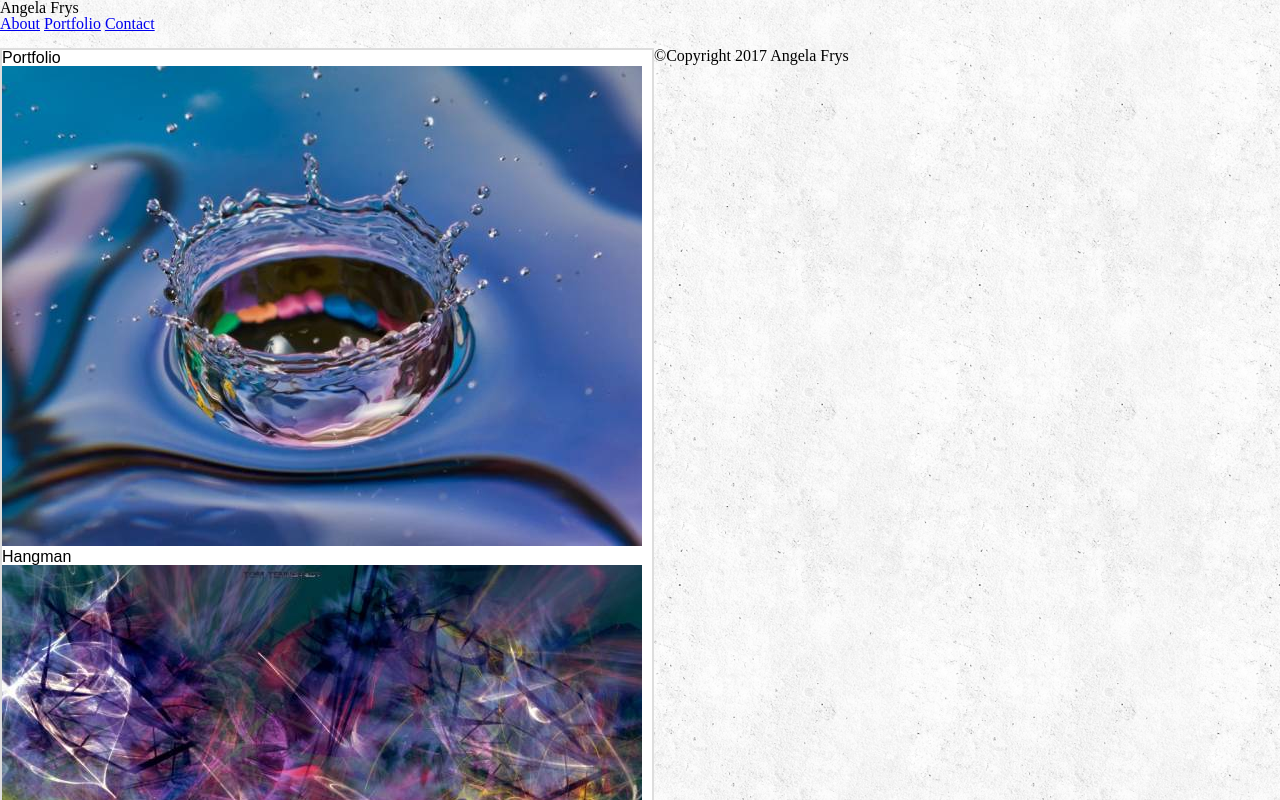
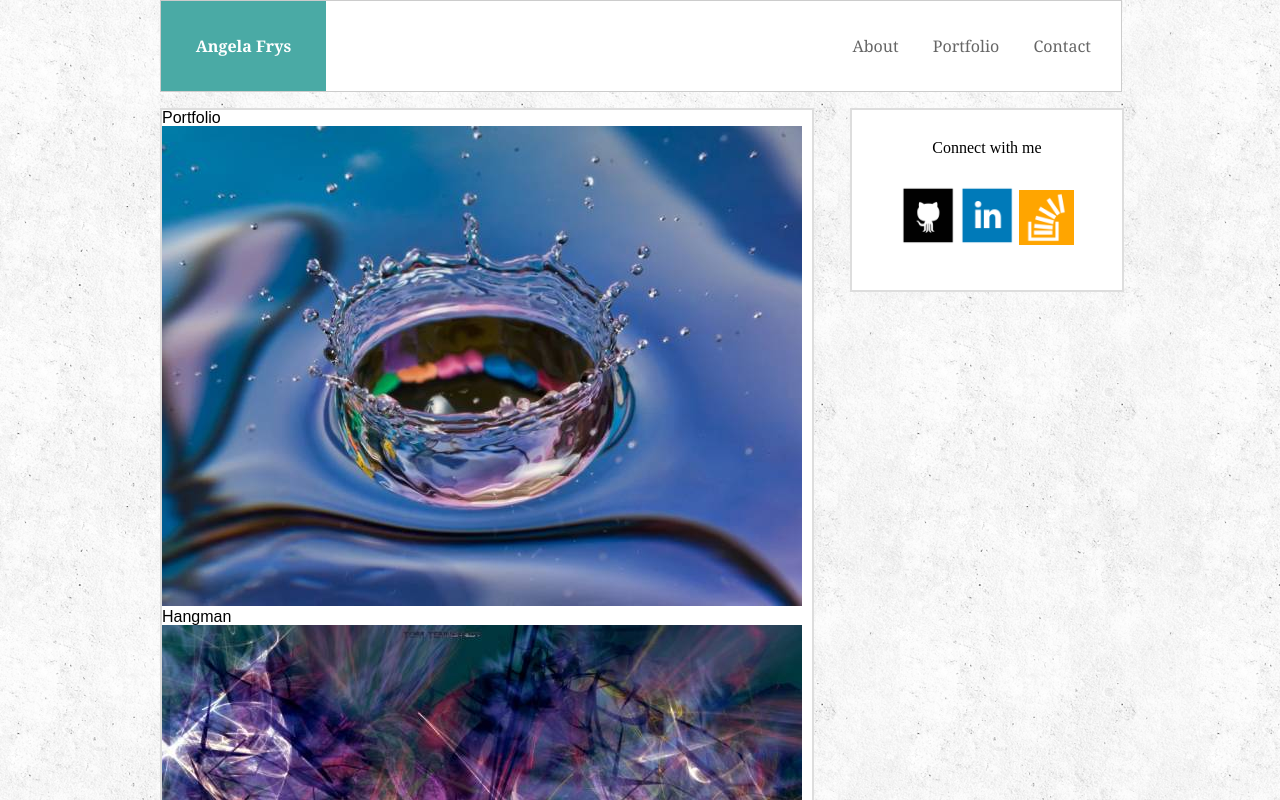
Before and after one commit to ADFrys/basic-portfolio, a plain HTML site: page portfolio.html in a window 1280 px wide. Shown: the top 800 px of the page. Drawn offline with Linux system fonts and the light colour scheme.

Commit message:
Add CSS formatting to all pages.

```diff
--- a/assets/css/style.css
+++ b/assets/css/style.css
@@ -22,6 +22,8 @@ body {
 .header a {
 	text-decoration: none;
 	color: #666666;
+	line-height: 90px;
+	padding-right: 30px;
 }
 
 .header nav {
@@ -36,6 +38,7 @@ body {
 	height: 90px;
 	float: left;
 	text-align: center;
+	line-height: 90px;
 }
 
 
@@ -45,6 +48,7 @@ body {
 	border: 2px solid #dddddd;
 	width: 650px;
 	float: left;
+	margin-bottom: 20px;
 }
 
 .sidebar {
@@ -56,9 +60,13 @@ body {
 	background-color: #ffffff;
 	border: 2px solid #dddddd;
 	text-align: center;
+	line-height: 75px;
 }
 
 .footer {
 	clear: both;
 	background-color: #666666;
+	height: 85px;
+	border-top: 5px solid #4aaaa5;
+	text-align: center;
 }
--- a/portfolio.html
+++ b/portfolio.html
@@ -7,6 +7,8 @@
 	<link href="./assets/css/style.css" type="text/css" rel="stylesheet">
 </head>
 <body>
+	<div class="main-content">
+	<div class="header">
 	<header>
 		<h1>Angela Frys</h1>
 		<nav>
@@ -15,6 +17,7 @@
 			<a href="contact.html">Contact</a>
 		</nav>
 	</header>
+	</div>
 	<br>
 
 	<div class="main-container">
@@ -34,20 +37,23 @@
 
 		<img src="./assets/images/dog.jpg" alt="dog">
 		<h5>Rock Paper Scissors</h5>
+		</div>
 
 
-		<div class="sidebar">
+		<aside class="sidebar">
 			<h2>Connect with me</h2>
-			<a href="https://github.com/ADFrys" target="_blank"><img src="./assets/images/if_github_square_black_107109.png" alt="GitHub logo"></a>
-			<a href="https://www.linkedin.com/in/angela-frys-00117432/" target="_blank"><img src="./assets/images/if_linkedin_square_color_107091.png" alt="LinkedIn logo"></a>
-			<a href="https://stackoverflow.com/users/8896433/angela?tab=profile" target= "_blank"><img src="./assets/images/if_stackoverflow_273179.png" alt="Stack Overflow logo"></a>
-		</div>
+			<a href="https://github.com/ADFrys" target="_blank"><img src="./assets/images/if_github_square_black_107109.png" alt="GitHub logo" width=55px height=60px></a>
+			<a href="https://www.linkedin.com/in/angela-frys-00117432/" target="_blank"><img src="./assets/images/if_linkedin_square_color_107091.png" alt="LinkedIn logo" width=55px height=60px></a>
+			<a href="https://stackoverflow.com/users/8896433/angela?tab=profile" target= "_blank"><img src="./assets/images/if_stackoverflow_273179.png" alt="Stack Overflow logo" width=55px height 60px></a>
+		</aside>
 
 	</div>
 
-	<footer>
-		<h6>&copy;Copyright 2017 Angela Frys</h6>
-	</footer>
+		<div class="footer">
+			<footer>
+				<h6>&copy;Copyright 2017 Angela Frys</h6>
+			</footer>
+		</div>
 
 </body>
 </html>
```
Also changed, not shown: contact.html (+13 -7 lines), 1 other file.
